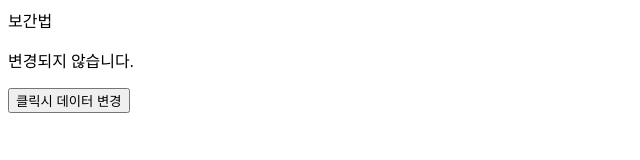
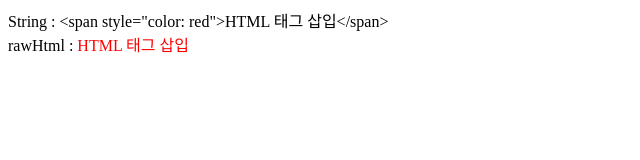
Before and after one commit to n4oah-study/vue-js, a plain HTML site: page 03 template-grammar/01-02.interpolation-raw-html.html in a window 1280 px wide. Shown: the whole page, without its empty margins (0-640 px from the left). Drawn offline with nearby package versions, Linux system fonts and the light colour scheme.

Commit message:
01-02.interpolation-raw-html.html 작성

```diff
--- a/03 template-grammar/01-02.interpolation-raw-html.html
+++ b/03 template-grammar/01-02.interpolation-raw-html.html
@@ -1,9 +1,10 @@
 <!--
     #### interpolation (보간법)
 
-    ### 문자열
-    Vue JS에서의 가장 일반적인 데이터 바인딩 형태
-    사용 방법 : {{ 데이터 변수 명 }}
+    ### 원시 HTML
+    단순 문자열이 아닌 HTML 코드를 삽입할 때 사용
+
+    - v-html 디렉티브 사용
 -->
 
 <html>
@@ -12,9 +13,8 @@
     </head>
     <body>
         <div id="app">
-            <p>{{ message }}</p>
-            <p v-once>{{ vOnceMessage }}</p>
-            <button v-on:click="onceTest">클릭시 데이터 변경</button>
+            String : {{ rawHtml }} <br/>
+            rawHtml : <span v-html="rawHtml"></span>
         </div>
         <script src="https://unpkg.com/vue@2.4.4/dist/vue.js"></script>
         <script>
@@ -23,13 +23,7 @@
             var app = new Vue({
                 el: '#app',
                 data: {
-                    message: '보간법',
-                    vOnceMessage: '변경되지 않습니다.'
-                },
-                methods: {
-                    onceTest() {
-                        this.vOnceMessage = '데이터가 변경 되었습니다.';
-                    }
+                    rawHtml: '<span style="color: red">HTML 태그 삽입</span>',
                 }
             })
         </script>
```
